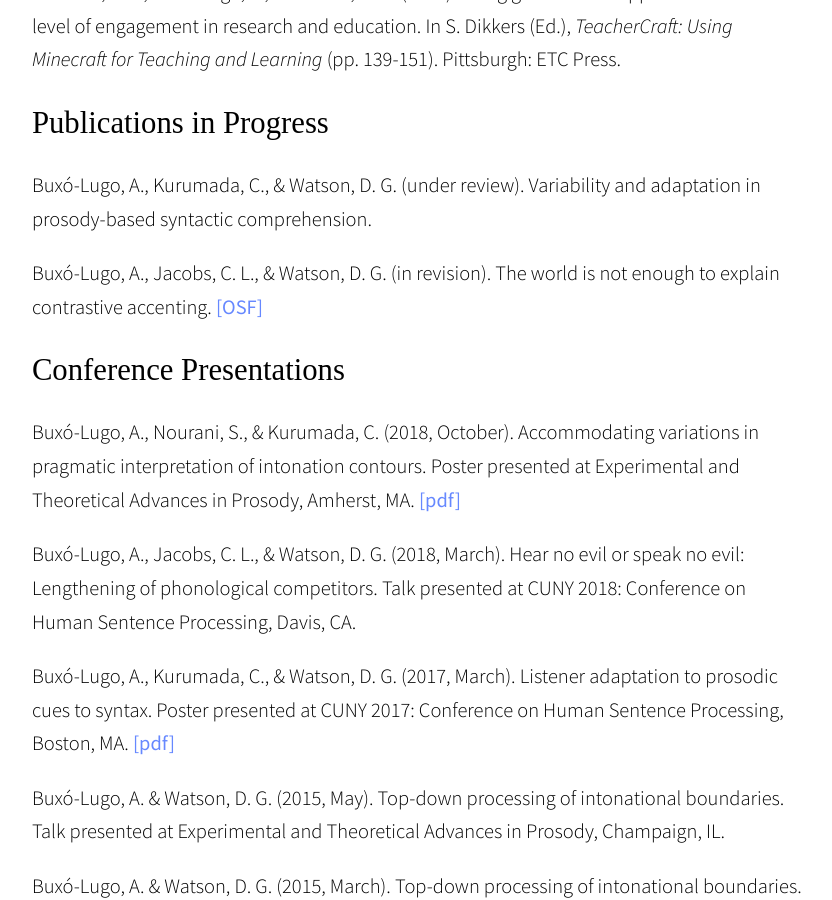
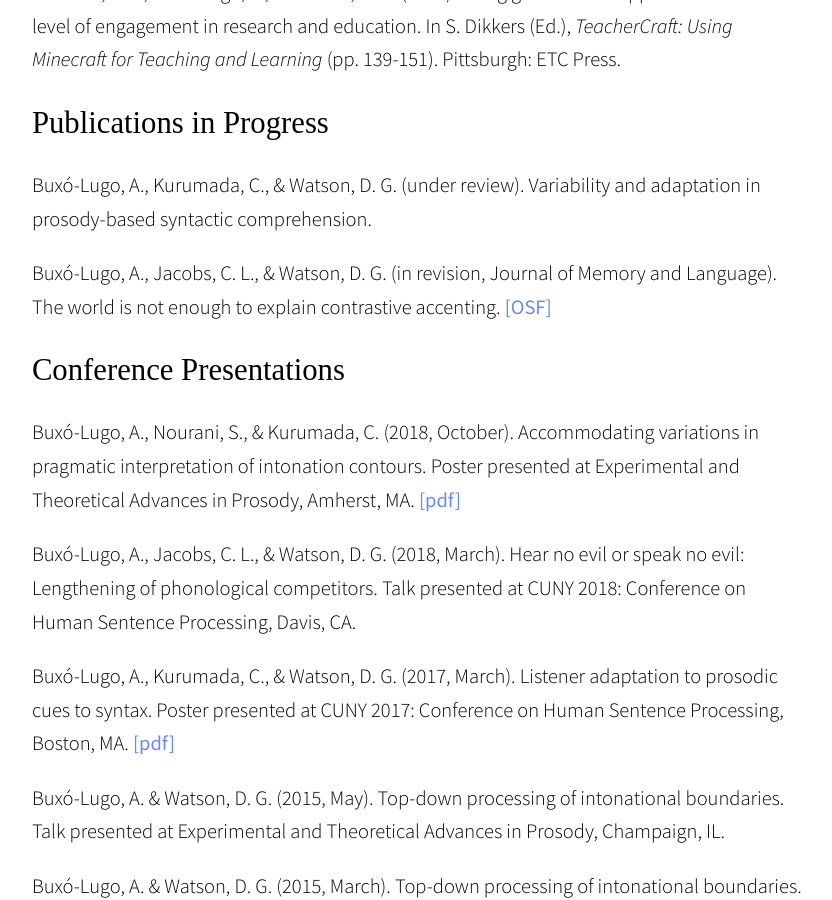
Before and after one commit to abuxolugo/abuxolugo.github.io, a Jekyll site: the page built from publications.md, in a window 1280 px wide and 900 px high, scrolled down 727 px. Shown: the whole window, without its empty margins (219-1051 px from the left). Built offline with Jekyll 4.4.1, drawn with Linux system fonts in a browser that asks for light colours; some web fonts are replaced.

Commit message:
Update publications.md

```diff
--- a/publications.md
+++ b/publications.md
@@ -16,7 +16,7 @@
 
 Buxó-Lugo, A., Kurumada, C., & Watson, D. G. (under review). Variability and adaptation in prosody-based syntactic comprehension.
 
-Buxó-Lugo, A., Jacobs, C. L., & Watson, D. G. (in revision). The world is not enough to explain contrastive accenting. [[OSF]](https://osf.io/ef5wu/)
+Buxó-Lugo, A., Jacobs, C. L., & Watson, D. G. (in revision, Journal of Memory and Language). The world is not enough to explain contrastive accenting. [[OSF]](https://osf.io/ef5wu/)
 
 ## Conference Presentations
 
```
